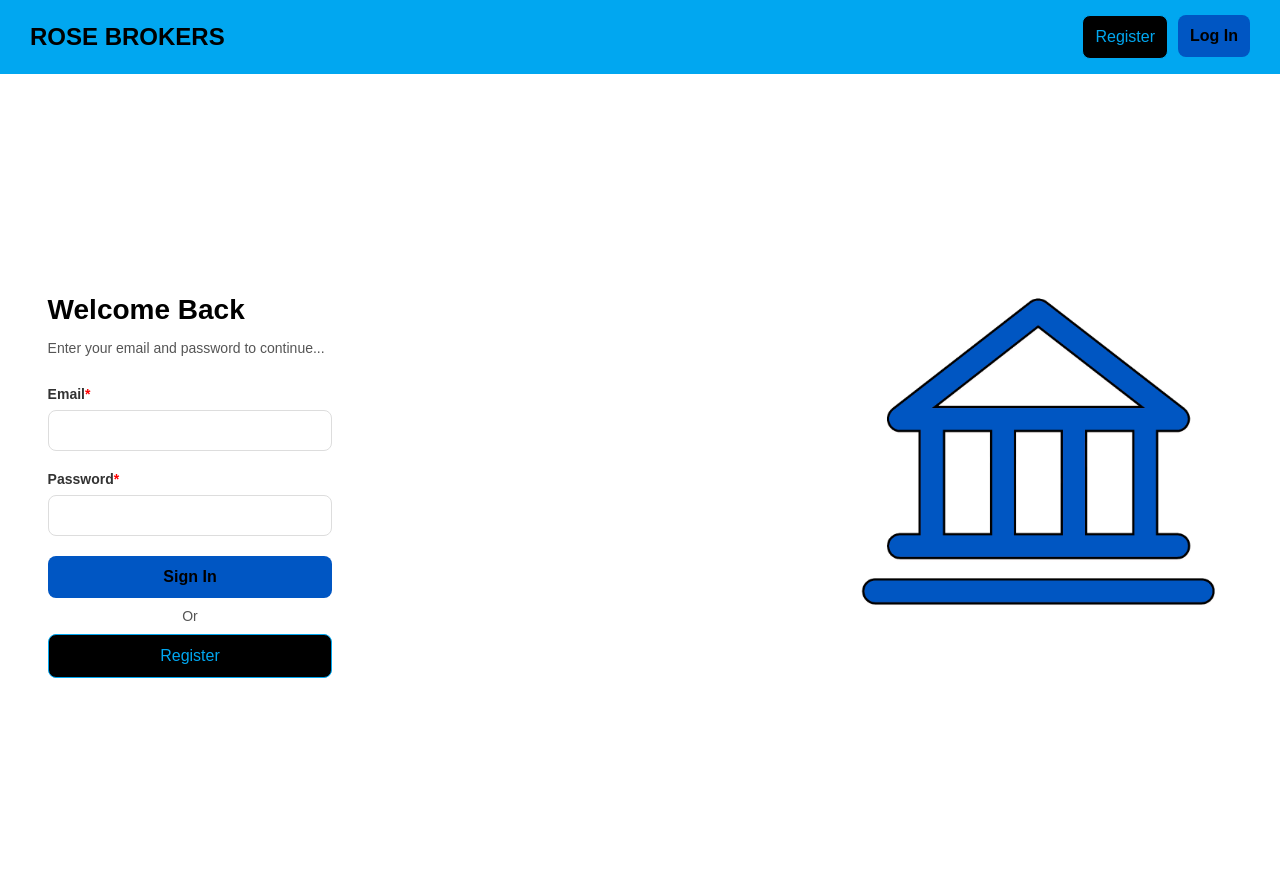
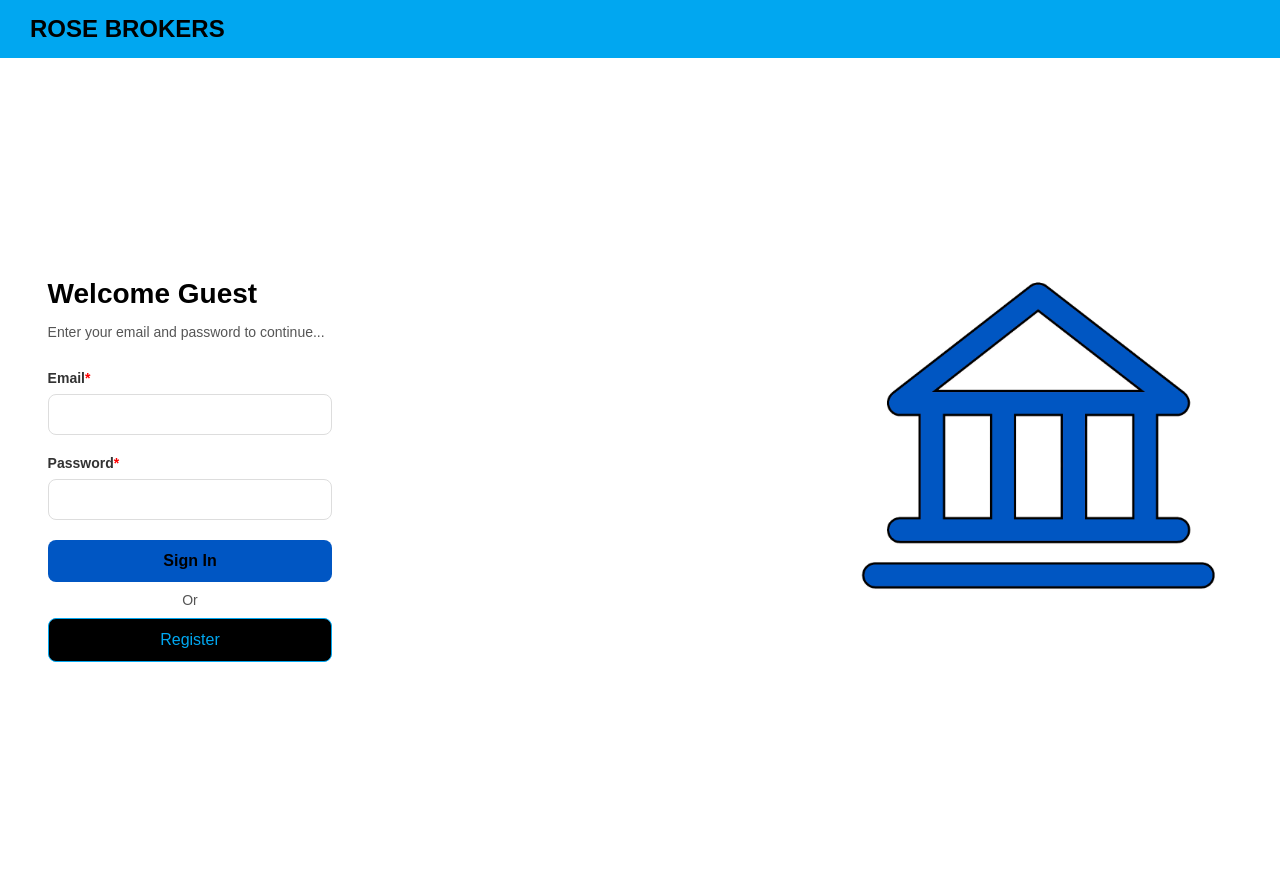
Before and after one commit to Theo-Asamp/Mortgage-Quotation-System, a PHP site: page /login.php in a window 1280 px wide. After the commit the page ends 662 px from the top, so only its background shows below. Run offline with PHP 8.4, Linux system fonts and the light colour scheme; data comes from the database, SQL or seed files in the repository.

Commit message:
Small changes to login page

```diff
--- a/login.php
+++ b/login.php
@@ -33,15 +33,13 @@ if ($_SERVER["REQUEST_METHOD"] == "POST") {
   <header class="navbar">
         <h1 class="navbar__title">ROSE BROKERS</h1>
         <div class="navbar__buttons">
-            <a href="register.html"><button class="btn btn--register">Register</button></a>
-            <a href="login.html"><button class="btn btn--login">Log In</button></a>
         </div>
     </header>
 
 
     <div class="container">
         <div class="login-section">
-            <h2>Welcome Back</h2>
+            <h2>Welcome Guest</h2>
             <p>Enter your email and password to continue...</p>
 
             <?php if (isset($error)) { echo "<p style='color: red;'>$error</p>"; } ?>
```
